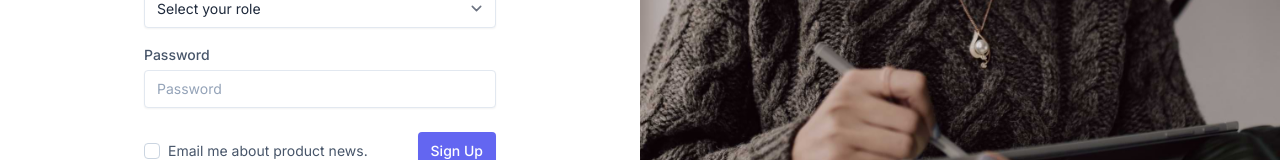
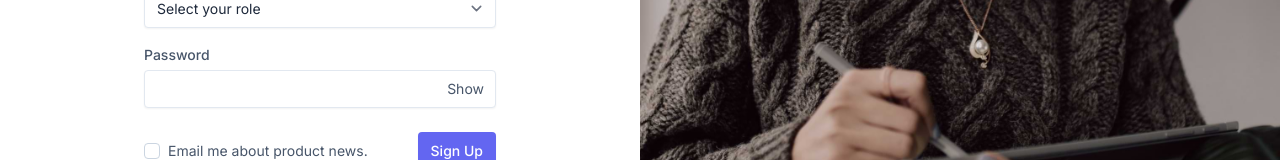
Before and after one commit to krishkumar84/earth-emission, a Next.js app: page /signup in a window 1280 px wide. Shown: the part 452-612 px from the top of the page. Built offline with nearby package versions, Linux system fonts and the light colour scheme; no server answers.

Commit message:
show password implemented

```diff
--- a/app/(auth)/reset-password/page.tsx
+++ b/app/(auth)/reset-password/page.tsx
@@ -109,26 +109,28 @@ export default function ResetPassword() {
                 )}
 
                 {successfulCreation && (
-                  <>
-                    <label htmlFor="password">Enter your new password</label>
+                  <div className="space-y-4">
+                    <label className="block text-sm font-medium mb-1" htmlFor="password">Enter your new password</label>
                     <input
                       type="password"
                       value={password}
+                      className="form-input w-full"
                       onChange={(e) => setPassword(e.target.value)}
                     />
 
-                    <label htmlFor="password">
+                    <label className="block text-sm font-medium mb-1" htmlFor="password">
                       Enter the password reset code that was sent to your email
                     </label>
                     <input
                       type="text"
                       value={code}
+                      className="form-input w-full"
                       onChange={(e) => setCode(e.target.value)}
                     />
 
-                    <button>Reset</button>
+                    <button className="btn bg-indigo-500 hover:bg-indigo-600 text-white  whitespace-nowrap">Reset</button>
                     {error && <p>{error}</p>}
-                  </>
+                  </div>
                 )}
 
                 {secondFactor && (
--- a/app/(auth)/signin/page.tsx
+++ b/app/(auth)/signin/page.tsx
@@ -11,6 +11,7 @@ export default function SignIn() {
   const { isLoaded, signIn, setActive } = useSignIn();
   const [email, setEmail] = React.useState('');
   const [password, setPassword] = React.useState('');
+  const [showPassword, setShowPassword] = React.useState(false);
   const router = useRouter();
 
   const handleSubmit = async (e: React.FormEvent) => {
@@ -57,8 +58,16 @@ export default function SignIn() {
                     <input id="email" value={email} onChange={(e)=>setEmail(e.target.value)} className="form-input w-full" type="email" />
                   </div>
                   <div>
+                  <div>
                     <label className="block text-sm font-medium mb-1" htmlFor="password">Password</label>
-                    <input id="password" value={password} onChange={(e)=>setPassword(e.target.value)} className="form-input w-full" type="password" autoComplete="on" />
+                    <div className="relative">
+                    <input id="password" value={password} onChange={(e)=>setPassword(e.target.value)} className="form-input w-full"  type={showPassword ? "text" : "password"} autoComplete="on" />
+                    <button  type="button"  className="absolute inset-y-0 right-0 pr-3 flex items-center text-sm leading-5" onClick={() => setShowPassword(!showPassword)}
+                     >
+                     {showPassword ? 'Hide' : 'Show'}
+                    </button>
+                  </div>
+                  </div>
                   </div>
                 </div>
                 <div className="flex items-center justify-between mt-6">
--- a/app/(auth)/signup/page.tsx
+++ b/app/(auth)/signup/page.tsx
@@ -16,6 +16,7 @@ export default function SignUp() {
   const [pendingVerification, setPendingVerification] = useState(false);
   const [code, setCode] = useState('');
   const [errorMessage, setErrorMessage] = useState('');
+  const [showPassword, setShowPassword] = useState(false);
   const router = useRouter();
 
 
@@ -180,23 +181,15 @@ export default function SignUp() {
                       </select>
                     </div>
                     <div>
-                      <label
-                        className="block text-sm font-medium mb-1"
-                        htmlFor="password"
-                      >
-                        Password
-                      </label>
-                      <input
-                        type="password"
-                        value={password}
-                        onChange={(e) => setPassword(e.target.value)}
-                        placeholder="Password"
-                        required
-                        id="password"
-                        className="form-input w-full"
-                        autoComplete="on"
-                      />
-                    </div>
+                    <label className="block text-sm font-medium mb-1" htmlFor="password">Password</label>
+                    <div className="relative">
+                    <input id="password" value={password} onChange={(e)=>setPassword(e.target.value)} className="form-input w-full"  type={showPassword ? "text" : "password"} autoComplete="on" />
+                    <button  type="button"  className="absolute inset-y-0 right-0 pr-3 flex items-center text-sm leading-5" onClick={() => setShowPassword(!showPassword)}
+                     >
+                     {showPassword ? 'Hide' : 'Show'}
+                    </button>
+                  </div>
+                  </div>
                   </div>
                   {errorMessage && (
                     <div className="mt-4 text-red-600">
--- a/app/(onboarding)/onboarding-01/page.tsx
+++ b/app/(onboarding)/onboarding-01/page.tsx
@@ -5,8 +5,10 @@ import OnboardingImage from '../onboarding-image'
 import OnboardingProgress from '../onboarding-progress'
 import { useState } from 'react'
 import Link from 'next/link'
+import { useRouter } from 'next/navigation'
 
 export default function Onboarding01() {
+  const router = useRouter();
     const [selection, setSelection] = useState('company');
 
   const handleOptionChange = (e: React.ChangeEvent<HTMLInputElement>) => {
@@ -17,6 +19,7 @@ export default function Onboarding01() {
     e.preventDefault();
     localStorage.setItem('onboardingSelection1', selection);
     console.log(selection);
+    router.push('/onboarding-02');
   };
   return (
     <main className="bg-white dark:bg-slate-900">
@@ -77,9 +80,9 @@ export default function Onboarding01() {
                     </label>
                   </div>
                   <div className="flex items-center justify-between">
-                    <Link href={"/onboarding-02"}>
+
                     <button type='submit' className="btn bg-indigo-500 hover:bg-indigo-600 text-white ml-auto" >Next Step -&gt;</button>
-                    </Link>
+
                   </div>
                 </form>
 
--- a/app/(onboarding)/onboarding-02/page.tsx
+++ b/app/(onboarding)/onboarding-02/page.tsx
@@ -8,7 +8,7 @@ import { useState } from 'react'
 
 export default function Onboarding02() {
   const router = useRouter();
-  const [selection, setSelection] = useState('company');
+  const [selection, setSelection] = useState('individual');
 
   const handleOptionChange = (e: React.ChangeEvent<HTMLInputElement>) => {
     setSelection(e.target.value);
--- a/app/(onboarding)/onboarding-03/page.tsx
+++ b/app/(onboarding)/onboarding-03/page.tsx
@@ -12,7 +12,7 @@ export default function Onboarding03() {
   const [city, setCity] = useState('');
   const [postalCode, setPostalCode] = useState('');
   const [street, setStreet] = useState('');
-  const [country, setCountry] = useState('');
+  const [country, setCountry] = useState('USA');
 
 
   const handleSubmit = (e: React.FormEvent<HTMLFormElement>) => {
```
